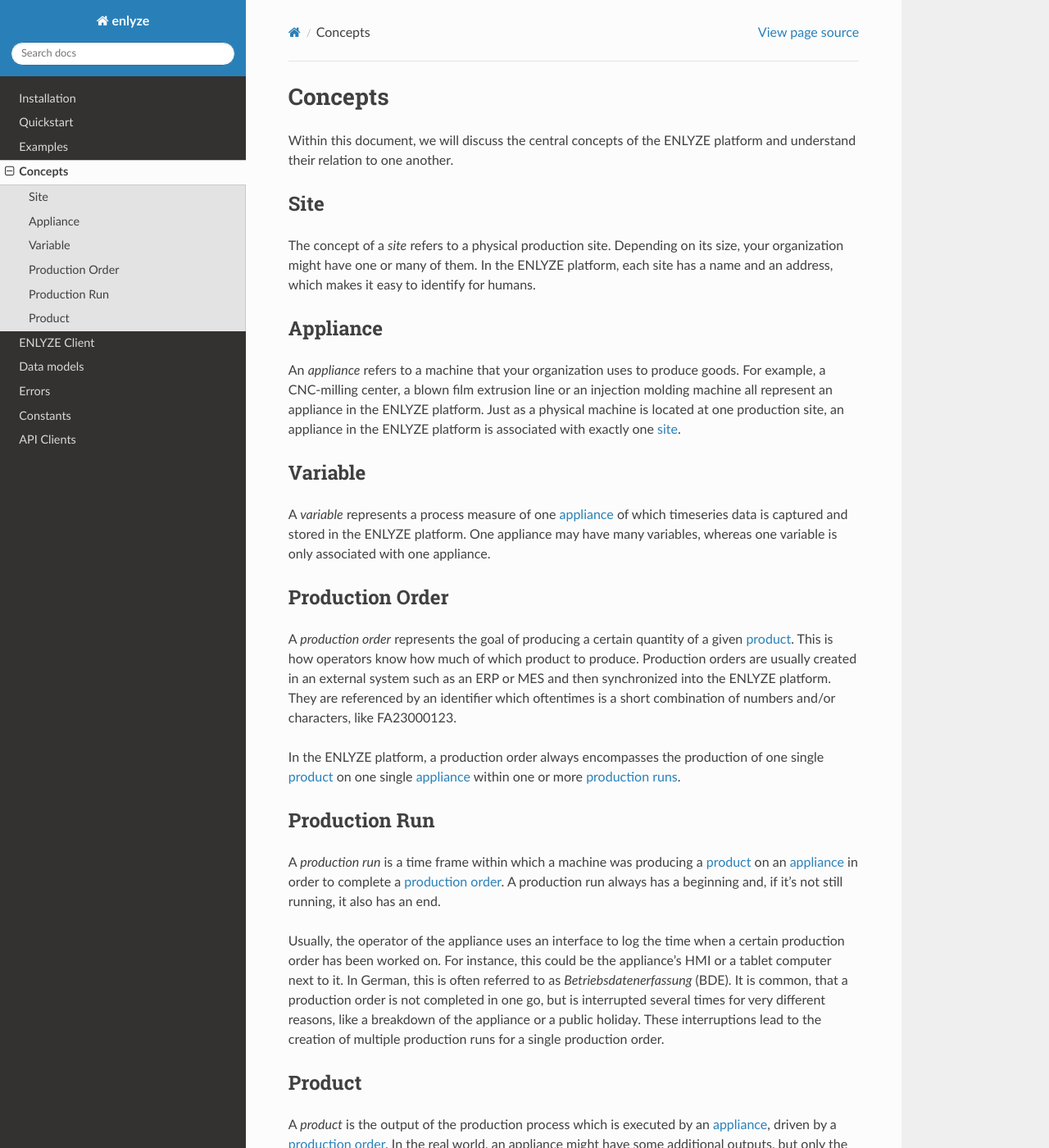
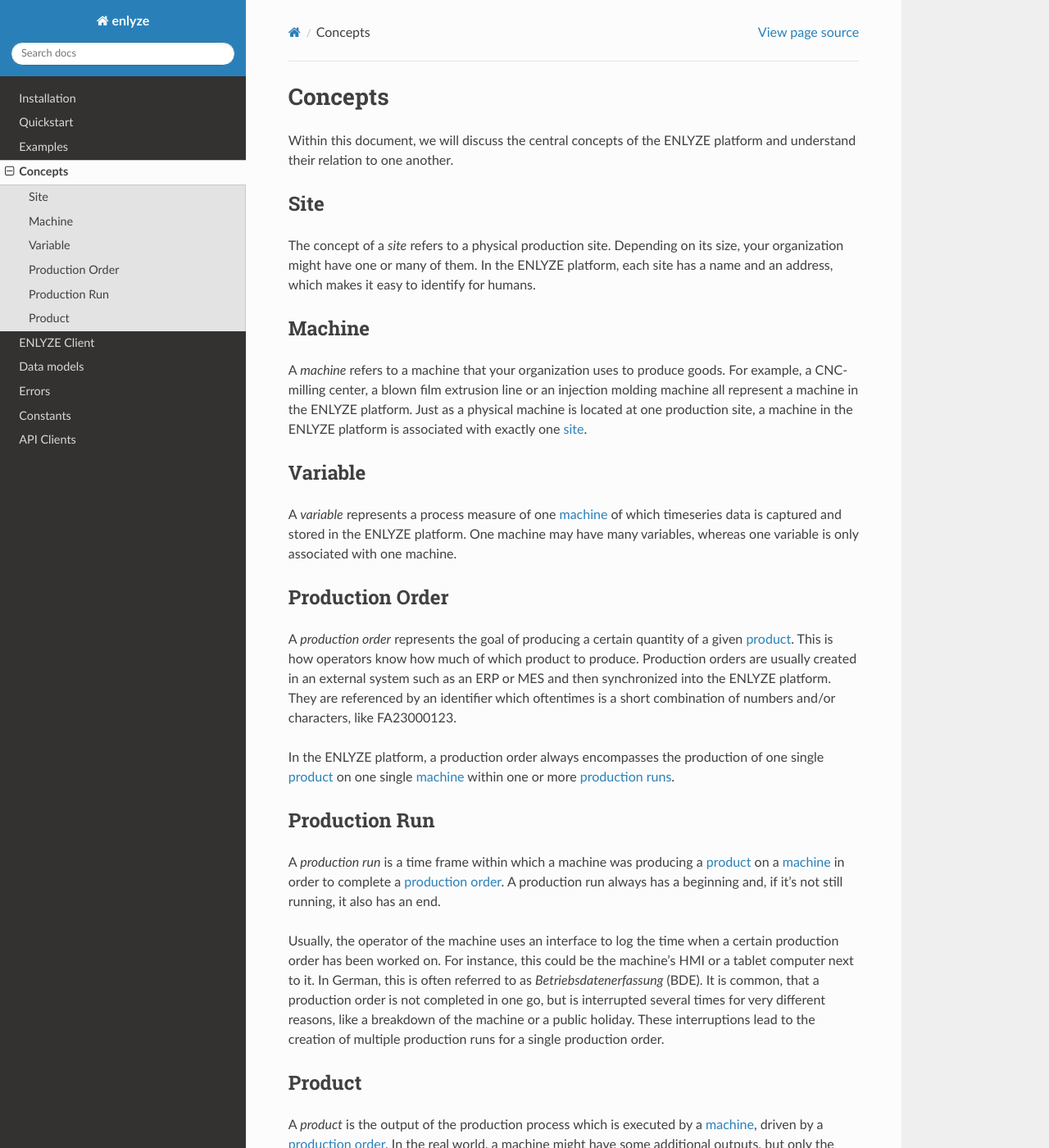
Before and after one commit to enlyze/enlyze-python, a Sphinx documentation site: the page built from docs/concepts.rst, in a window 1280 px wide and 1400 px high. Shown: the whole window at 82% size. Built offline with Sphinx 7.4.7 and the Read the Docs theme 2.0.0, drawn with Linux system fonts in a browser that asks for light colours; some of the changed text lies outside the part shown.

Commit message:
Rename Appliance to Machine (#37)

```diff
--- a/docs/api_clients/production_runs/models.rst
+++ b/docs/api_clients/production_runs/models.rst
@@ -11,7 +11,7 @@
     :exclude-members: model_config, model_fields
     :show-inheritance:
 
-.. autoclass:: Appliance()
+.. autoclass:: Machine()
     :members:
     :undoc-members:
     :exclude-members: model_config, model_fields
--- a/docs/api_clients/timeseries/models.rst
+++ b/docs/api_clients/timeseries/models.rst
@@ -11,7 +11,7 @@
     :exclude-members: model_config, model_fields
     :show-inheritance:
 
-.. autoclass:: Appliance()
+.. autoclass:: Machine()
     :members:
     :undoc-members:
     :exclude-members: model_config, model_fields
--- a/docs/concepts.rst
+++ b/docs/concepts.rst
@@ -13,15 +13,15 @@
 your organization might have one or many of them. In the ENLYZE platform, each site has
 a name and an address, which makes it easy to identify for humans.
 
-.. _appliance:
+.. _machine:
 
-Appliance
+Machine
 ---------
 
-An *appliance* refers to a machine that your organization uses to produce goods. For
+A *machine* refers to a machine that your organization uses to produce goods. For
 example, a CNC-milling center, a blown film extrusion line or an injection molding
-machine all represent an appliance in the ENLYZE platform. Just as a physical machine is
-located at one production site, an appliance in the ENLYZE platform is associated with
+machine all represent a machine in the ENLYZE platform. Just as a physical machine is
+located at one production site, a machine in the ENLYZE platform is associated with
 exactly one :ref:`site <site>`.
 
 .. _variable:
@@ -29,9 +29,9 @@
 Variable
 --------
 
-A *variable* represents a process measure of one :ref:`appliance <appliance>` of which
-timeseries data is captured and stored in the ENLYZE platform. One appliance may have
-many variables, whereas one variable is only associated with one appliance.
+A *variable* represents a process measure of one :ref:`machine <machine>` of which
+timeseries data is captured and stored in the ENLYZE platform. One machine may have
+many variables, whereas one variable is only associated with one machine.
 
 .. _production_order:
 
@@ -45,7 +45,7 @@
 which oftentimes is a short combination of numbers and/or characters, like FA23000123.
 
 In the ENLYZE platform, a production order always encompasses the production of one
-single :ref:`product <product>` on one single :ref:`appliance <appliance>` within one
+single :ref:`product <product>` on one single :ref:`machine <machine>` within one
 or more :ref:`production runs <production_run>`.
 
 .. _production_run:
@@ -54,15 +54,15 @@
 --------------
 
 A *production run* is a time frame within which a machine was producing a :ref:`product
-<product>` on an :ref:`appliance <appliance>` in order to complete a :ref:`production
+<product>` on a :ref:`machine <machine>` in order to complete a :ref:`production
 order <production_order>`. A production run always has a beginning and, if it's not
 still running, it also has an end.
 
-Usually, the operator of the appliance uses an interface to log the time when a certain
-production order has been worked on. For instance, this could be the appliance's HMI or
+Usually, the operator of the machine uses an interface to log the time when a certain
+production order has been worked on. For instance, this could be the machine's HMI or
 a tablet computer next to it. In German, this is often referred to as *Betriebsdatenerfassung* (BDE).
 It is common, that a production order is not completed in one go, but is interrupted
-several times for very different reasons, like a breakdown of the appliance or a
+several times for very different reasons, like a breakdown of the machine or a
 public holiday. These interruptions lead to the creation of multiple production runs
 for a single production order.
 
@@ -71,9 +71,9 @@
 Product
 -------
 
-A *product* is the output of the production process which is executed by an
-:ref:`appliance <appliance>`, driven by a :ref:`production order <production_order>`. In
-the real world, an appliance might have some additional outputs, but only the main
+A *product* is the output of the production process which is executed by a
+:ref:`machine <machine>`, driven by a :ref:`production order <production_order>`. In
+the real world, a machine might have some additional outputs, but only the main
 output (the product) is modeled in the ENLYZE platform. Similarly to the production order,
 a product is referenced by an identifier originating from a customer's system, that gets
 synchronized into the ENLYZE platform.
--- a/docs/models.rst
+++ b/docs/models.rst
@@ -8,7 +8,7 @@
 .. autoclass:: Site()
     :members:
 
-.. autoclass:: Appliance()
+.. autoclass:: Machine()
     :members:
 
 .. autoclass:: Variable()
--- a/src/enlyze/__init__.py
+++ b/src/enlyze/__init__.py
@@ -1,9 +1,9 @@
 from .client import EnlyzeClient
 from .errors import EnlyzeError, InvalidTokenError
-from .models import Appliance, ResamplingMethod, Site, Variable
+from .models import Machine, ResamplingMethod, Site, Variable
 
 __all__ = [
-    "Appliance",
+    "Machine",
     "EnlyzeClient",
     "EnlyzeError",
     "InvalidTokenError",
```
Also changed, not shown: 7 other files.
